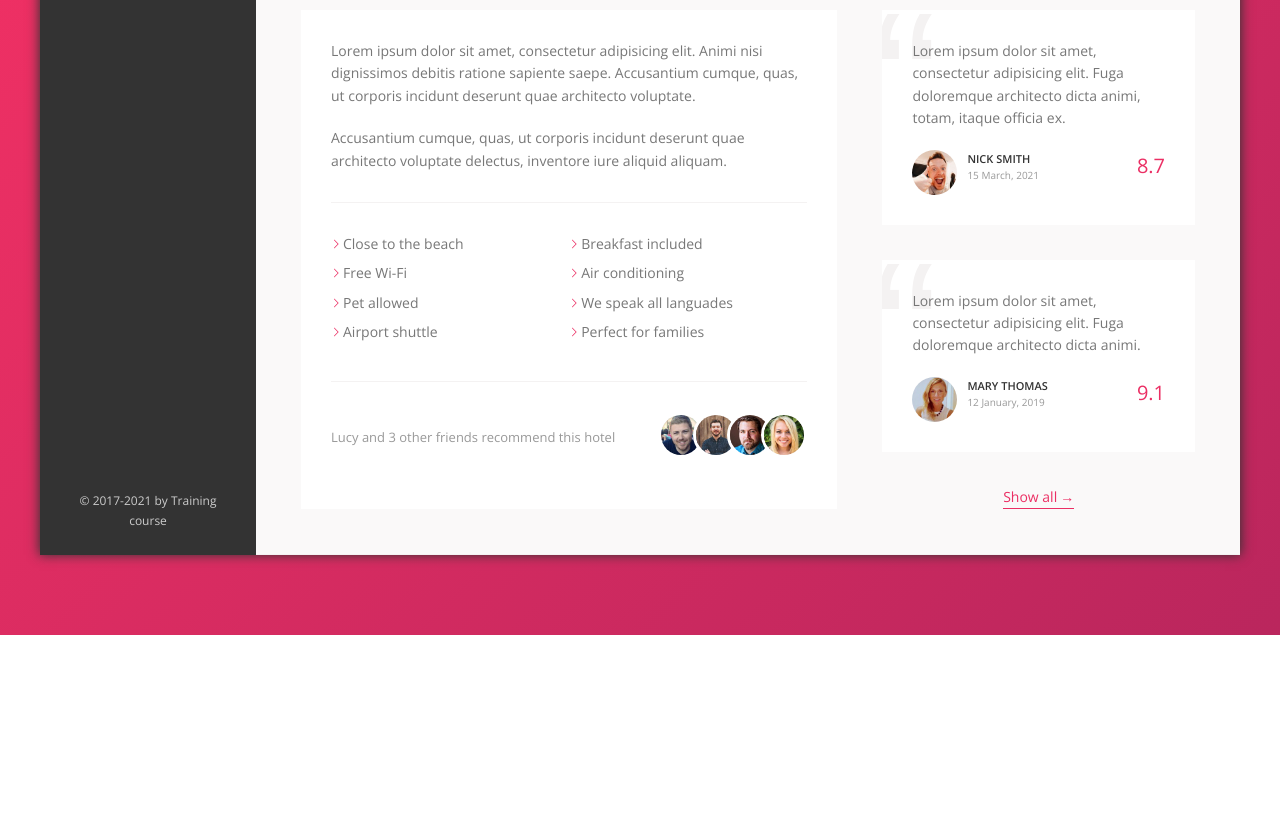
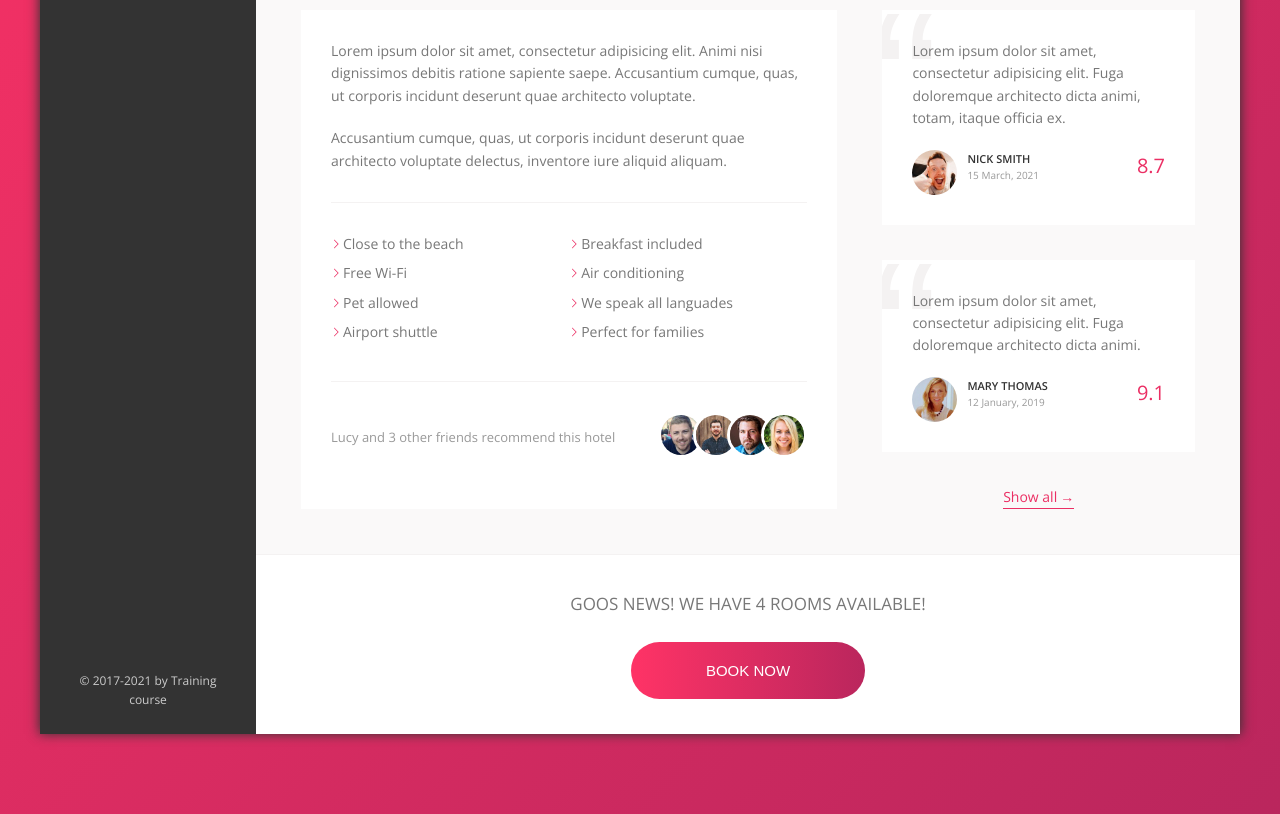
Before and after one commit to with0p/trillo, a website: page index.html in a window 1280 px wide. Shown: the part 633-1447 px from the top of the page. Before the commit the page ends 1268 px from the top, so only its background shows below. Drawn offline with nearby package versions, Linux system fonts and the light colour scheme.

Commit message:
CTA block

```diff
--- a/index.html
+++ b/index.html
@@ -226,6 +226,13 @@
               <button class="btn-inline"><span>Show all</span>&rarr;</button>
             </div>
           </div>
+          <div class="cta">
+            <h2 class="cta__book-now">Goos news! We have 4 rooms available!</h2>
+            <button class="btn">
+              <span class="btn--visible">Book now</span>
+              <span class="btn--invisible">Only 4 rooms left</span>
+            </button>
+          </div>
         </main>
       </div>
     </div>
--- a/sass/_components.scss
+++ b/sass/_components.scss
@@ -409,3 +409,72 @@
     z-index: 1;
   }
 }
+
+/////call to action
+
+.cta {
+  padding: 3.5rem 0;
+  text-align: center;
+
+  &__book-now {
+    font-size: 1.7rem;
+    font-weight: 400;
+    text-transform: uppercase;
+    margin-bottom: 2.5rem;
+  }
+}
+
+.btn {
+  font-size: 1.5rem;
+  font-weight: 300;
+  text-transform: uppercase;
+  border: none;
+  border-radius: 999px;
+  background-image: linear-gradient(
+    to right,
+    var(--color-primary-light),
+    var(--color-primary-dark)
+  );
+  color: #fff;
+  position: relative;
+  overflow: hidden;
+  cursor: pointer;
+
+  & > * {
+    display: inline-block;
+    transition: all 0.2s;
+    height: 100%;
+    width: 100%;
+  }
+
+  &--visible {
+    padding: 2rem 7.5rem;
+    transition: all 0.2s;
+  }
+  &--invisible {
+    position: absolute;
+    left: 0;
+    top: -100%;
+    padding: 2rem 0rem;
+  }
+
+  &:hover {
+    background-image: linear-gradient(
+      to left,
+      var(--color-primary-light),
+      var(--color-primary-dark)
+    );
+  }
+
+  &:hover &--visible {
+    transform: translateY(100%);
+  }
+  &:hover &--invisible {
+    top: 0;
+  }
+
+  &:focus {
+    outline: none;
+    animation: pulsate 1s infinite;
+  }
+}
--- a/sass/_layout.scss
+++ b/sass/_layout.scss
@@ -30,6 +30,7 @@
 
 .hotel-view {
   flex: 1;
+  background-color: #fff;
 }
 
 .details {
```
Also changed, not shown: css/style.css.
